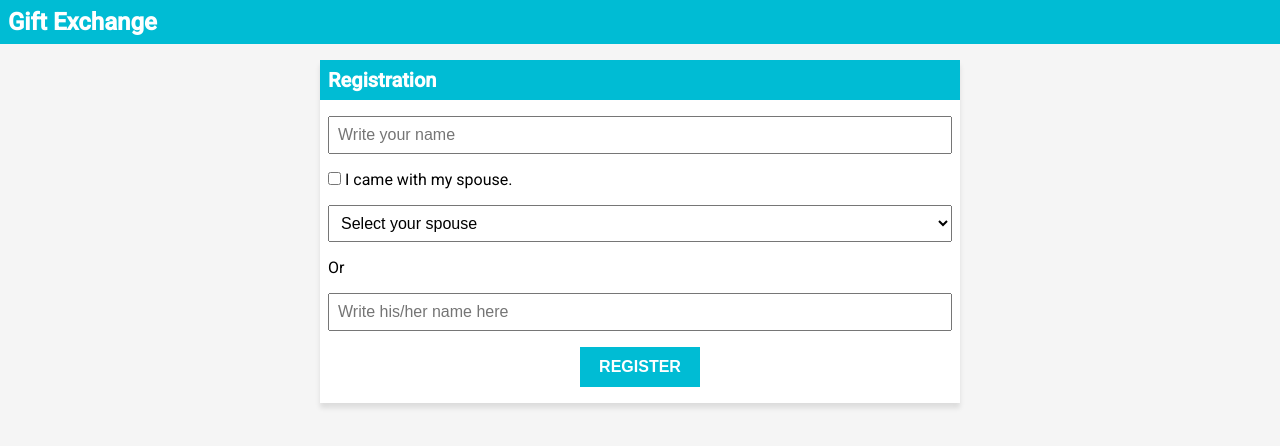
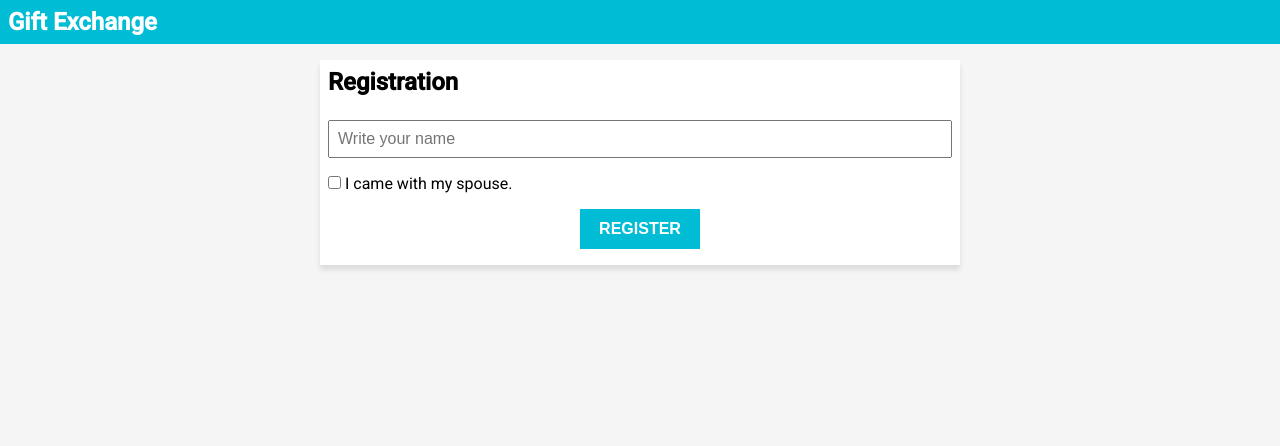
Before and after one commit to sylvhama/giftexchange, a website built with webpack: page public/index.html in a window 1280 px wide. Built offline with nearby package versions, Linux system fonts and the light colour scheme.

Commit message:
Refactored header

```diff
--- a/app/components/Register.js
+++ b/app/components/Register.js
@@ -5,9 +5,9 @@ const Register = {
     <form class="register-form">
       <input class="input" name="name" type="text" placeholder="Write your name" required />
       <label class="label">
-        <input class="input input--checkbox" type="checkbox" name="spouse" value="yes" /> I came with my spouse.
+        <input class="input input--checkbox spouse-checkbox" type="checkbox" name="spouse" value="yes" /> I came with my spouse.
       </label>
-      <div class="spouse-registration">
+      <div class="spouse-registration spouse-registration--hidden">
         <select class="input spouse-selector">
           <option selected="selected">Select your spouse</option>
         </select>
@@ -18,7 +18,11 @@ const Register = {
     </form>
   `,
   controller : () => {
-    const form = document.querySelector('.register-form');
+    const spouseCheckbox = document.querySelector('.spouse-checkbox'),
+          spouseRegistration = document.querySelector('.spouse-registration');
+    spouseCheckbox.addEventListener('change', function(){
+      console.log('fimxme');
+    });
   }
 }
 
--- a/app/components/shared/Header.js
+++ b/app/components/shared/Header.js
@@ -1,8 +1,8 @@
 import css from './header.css';
 
-export default function Header(title, header = 1) {
+export default function Header({title = '', header = 1, colored = false}) {
   return `
-    <header class="header">
+    <header class="header ${colored ? 'header--colored' : ''}">
       <h${header} class="header__title">
         ${title}
       </h${header}>
--- a/app/components/shared/header.css
+++ b/app/components/shared/header.css
@@ -1,10 +1,13 @@
 .header {
   margin-bottom: 1rem;
+}
+
+.header--colored {
   background-color: #00bcd4;
+  color: #fff;
 }
 
 .header__title {
   padding: 0.5rem;
   font-weight: bold;
-  color: #fff;
 }
--- a/app/index.js
+++ b/app/index.js
@@ -3,8 +3,8 @@ import renderHeader from './components/shared/Header.js';
 import Register from './components/Register.js';
 
 const app = document.querySelector('#app'),
-      Header = renderHeader('Gift Exchange'),
-      HeaderRegisterCard = renderHeader('Registration', 2),
+      Header = renderHeader({title:'Gift Exchange', colored:true}),
+      HeaderRegisterCard = renderHeader({title:'Registration', heading:2}),
       RegisterCard = renderCard(Register.template, HeaderRegisterCard);
 
 const addComponentsTemplate = (container, ...templates) => {
```
Also changed, not shown: app/components/shared/Button.js (added).
